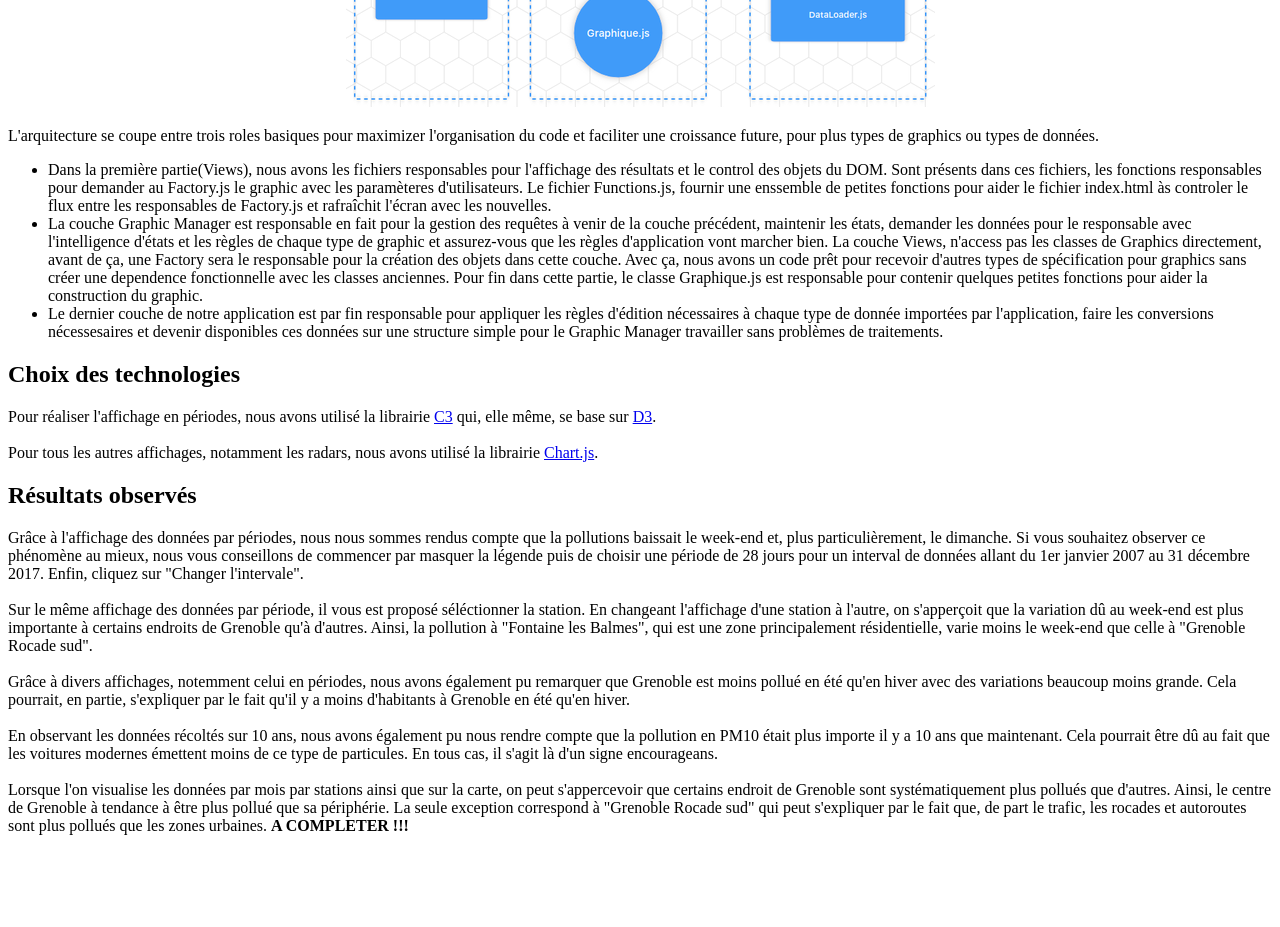
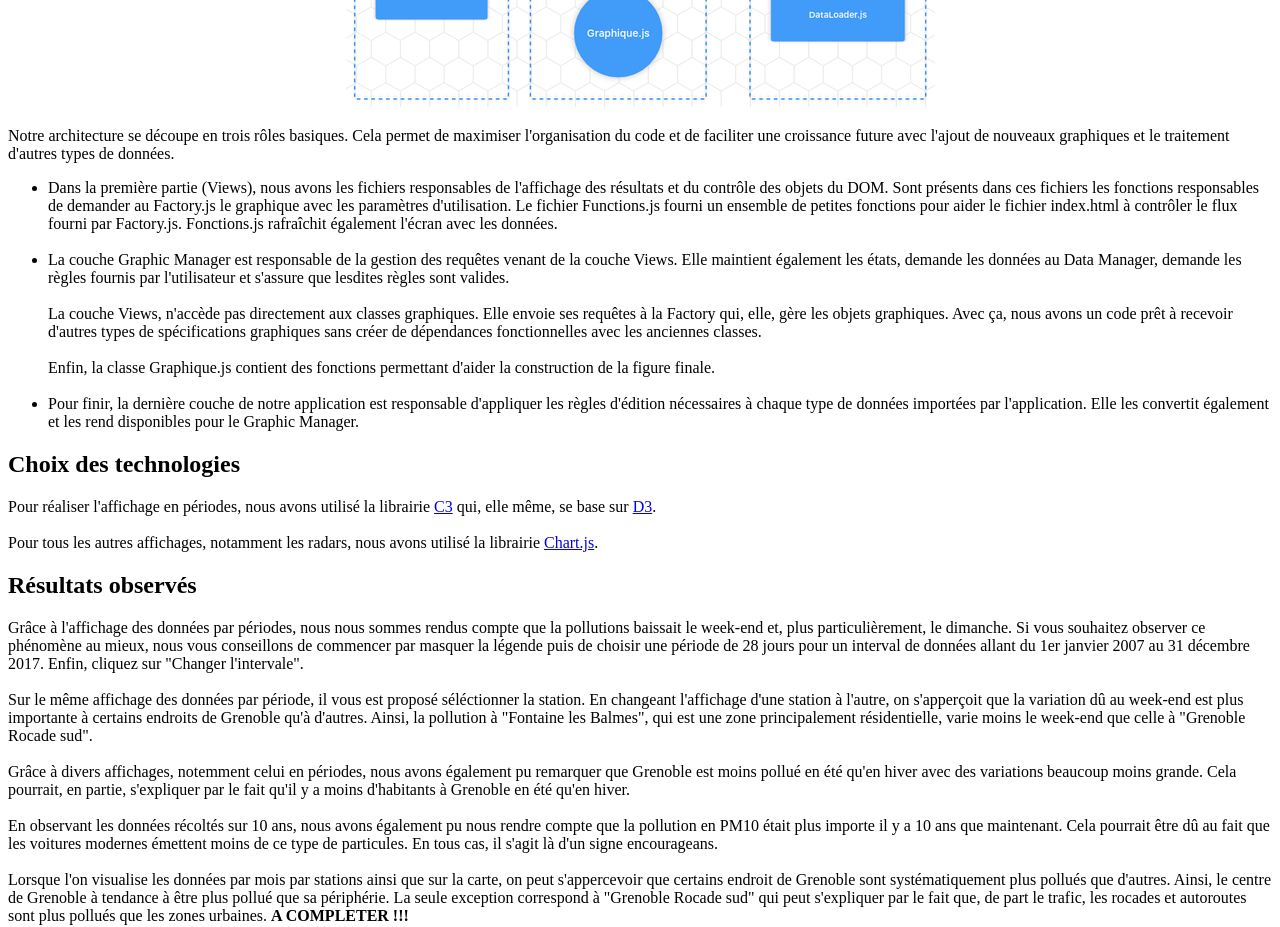
Before and after one commit to tassionoronha/challenge-open-data-ensimag, a plain HTML site: page rapport.html in a window 1280 px wide. Shown: the part 1560-2487 px from the top of the page. Before the commit the page ends 2411 px from the top, so only its background shows below. Drawn offline with Linux system fonts and the light colour scheme.

Commit message:
correction wip

```diff
--- a/rapport.html
+++ b/rapport.html
@@ -66,17 +66,22 @@
 		<img src="images/arquitecture.png"</img>
 	</p>
 	<p>
-		L'arquitecture se coupe entre trois roles basiques pour maximizer l'organisation du code et faciliter une croissance future, pour plus types de graphics ou types de données.
+		Notre architecture se découpe en trois rôles basiques. Cela permet de maximiser l'organisation du code et de faciliter une croissance future avec l'ajout de nouveaux graphiques et le traitement d'autres types de données.
 		<ul>
-			<li>Dans la première partie(Views), nous avons les fichiers responsables pour l'affichage des résultats et le control des objets du DOM. Sont présents dans ces fichiers, les fonctions responsables pour
-			demander au Factory.js le graphic avec les paramèteres d'utilisateurs. Le fichier Functions.js, fournir une enssemble de petites fonctions pour aider le fichier index.html às controler le flux entre les responsables de Factory.js
-			et rafraîchit l'écran avec les nouvelles.</li>
-			<li>La couche Graphic Manager est responsable en fait pour la gestion des requêtes à venir de la couche précédent, maintenir les états, demander les données pour le responsable avec l'intelligence d'états et les règles
-				de chaque type de graphic et assurez-vous que les règles d'application vont marcher bien. La couche Views, n'access pas les classes de Graphics directement, avant de ça, une Factory sera le responsable pour la création des objets dans
-				cette couche. Avec ça, nous avons un code prêt pour recevoir d'autres types de spécification pour graphics sans créer une dependence fonctionnelle avec les classes anciennes. Pour fin dans cette partie, le classe Graphique.js est responsable pour contenir
-				quelques petites fonctions pour aider la construction du graphic.</li>
-			<li>Le dernier couche de notre application est par fin responsable pour appliquer les règles d'édition nécessaires à chaque type de donnée importées par l'application, faire les conversions nécessesaires et devenir disponibles ces données sur une structure simple
-				pour le Graphic Manager travailler sans problèmes de traitements.
+			<li>
+				Dans la première partie (Views), nous avons les fichiers responsables de l'affichage des résultats et du contrôle des objets du DOM. Sont présents dans ces fichiers les fonctions responsables de demander au Factory.js le graphique avec les paramètres d'utilisation. Le fichier Functions.js fourni un ensemble de petites fonctions pour aider le fichier index.html à contrôler le flux fourni par Factory.js. Fonctions.js rafraîchit également l'écran avec les données.
+				<br/><br/>
+			</li>
+			<li>
+				La couche Graphic Manager est responsable de la gestion des requêtes venant de la couche Views. Elle maintient également les états, demande les données au Data Manager, demande les règles fournis par l'utilisateur et s'assure que lesdites règles sont valides.
+				<br/><br/>
+				La couche Views, n'accède pas directement aux classes graphiques. Elle envoie ses requêtes à la Factory qui, elle, gère les objets graphiques. Avec ça, nous avons un code prêt à recevoir d'autres types de spécifications graphiques sans créer de dépendances fonctionnelles avec les anciennes classes.
+				<br/><br/>
+				Enfin, la classe Graphique.js contient des fonctions permettant d'aider la construction de la figure finale.
+				<br/><br/>
+			</li>
+			<li>
+				Pour finir, la dernière couche de notre application est responsable d'appliquer les règles d'édition nécessaires à chaque type de données importées par l'application. Elle les convertit également et les rend disponibles pour le Graphic Manager.
 			</li>
 		</ul>
 	</p>
```
